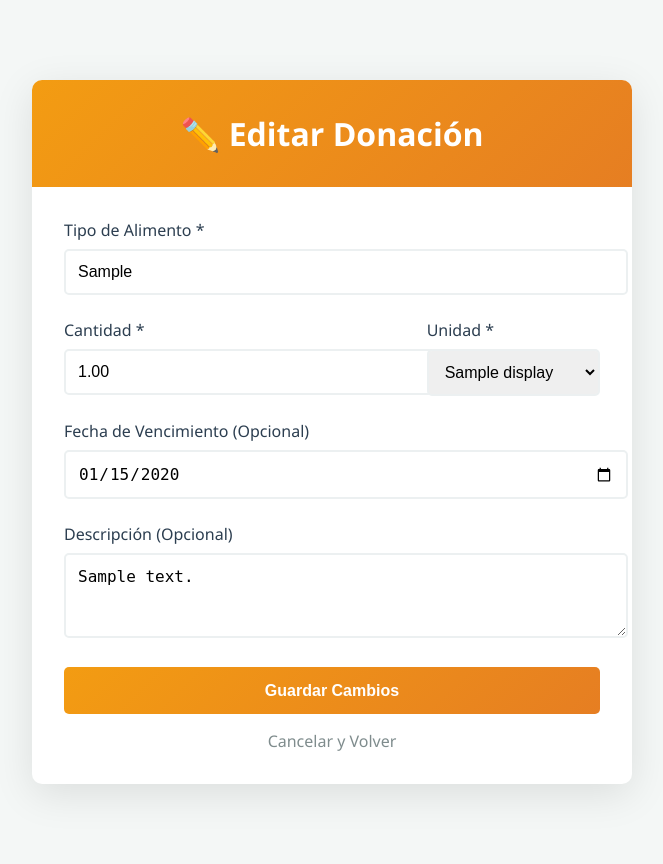
After one commit to SebastianGarrido212/FoodTrack, a Django app: template appFoodtrack/templates/templatesApp/editar_donacion.html in a window 1280 px wide. The commit adds this page. Shown: the whole page, without its empty margins (308-971 px from the left). Run offline with Django 5.2, Linux system fonts and the light colour scheme; tables that the repository leaves empty hold one stand-in row (values such as "Sample post"); the template is opened without the code that fills it: values that come from a table or form of the project are taken from there, most other values are stand-ins (such as "Sample title", 1, 10 or a date in 2020).

Commit message:
CRUD terminado

```diff
--- /dev/null
+++ b/appFoodtrack/templates/templatesApp/editar_donacion.html
@@ -0,0 +1,64 @@
+<!DOCTYPE html>
+<html lang="es">
+<head>
+    <meta charset="UTF-8">
+    <meta name="viewport" content="width=device-width, initial-scale=1.0">
+    <title>Editar Donación - FoodTrack</title>
+    <style>
+        body { font-family: 'Segoe UI', sans-serif; background-color: #f4f7f6; margin: 0; padding: 2rem; display: flex; justify-content: center; align-items: center; min-height: 100vh; }
+        .container { background: white; border-radius: 10px; box-shadow: 0 10px 40px rgba(0,0,0,0.1); max-width: 600px; width: 100%; overflow: hidden; }
+        .header { background: linear-gradient(135deg, #f39c12 0%, #e67e22 100%); color: white; padding: 2rem; text-align: center; }
+        .header h1 { margin: 0; }
+        .form-content { padding: 2rem; }
+        .form-group { margin-bottom: 1.5rem; }
+        .form-group label { display: block; margin-bottom: 0.5rem; color: #2c3e50; font-weight: 500; }
+        .form-group input, .form-group select, .form-group textarea { width: 100%; padding: 0.75rem; border: 2px solid #ecf0f1; border-radius: 5px; font-size: 1rem; transition: border-color 0.3s; }
+        .form-group input:focus, .form-group select:focus, .form-group textarea:focus { outline: none; border-color: #f39c12; }
+        .form-row { display: grid; grid-template-columns: 2fr 1fr; gap: 1rem; }
+        .btn { width: 100%; padding: 0.9rem; background: linear-gradient(135deg, #f39c12 0%, #e67e22 100%); color: white; border: none; border-radius: 5px; font-size: 1rem; font-weight: bold; cursor: pointer; transition: transform 0.2s; }
+        .btn:hover { transform: translateY(-2px); }
+        .back-link { display: block; text-align: center; margin-top: 1rem; color: #7f8c8d; text-decoration: none; }
+        .back-link:hover { color: #e67e22; }
+    </style>
+</head>
+<body>
+    <div class="container">
+        <div class="header">
+            <h1>✏️ Editar Donación</h1>
+        </div>
+        <div class="form-content">
+            <form action="{% url 'editar_donacion' donacion.id %}" method="POST">
+                {% csrf_token %}
+                <div class="form-group">
+                    <label for="tipo_alimento">Tipo de Alimento *</label>
+                    <input type="text" id="tipo_alimento" name="tipo_alimento" value="{{ donacion.tipo_alimento }}" required>
+                </div>
+                <div class="form-row">
+                    <div class="form-group">
+                        <label for="cantidad">Cantidad *</label>
+                        <input type="number" id="cantidad" name="cantidad" value="{{ donacion.cantidad }}" required step="0.01">
+                    </div>
+                    <div class="form-group">
+                        <label for="unidad_medida">Unidad *</label>
+                        <select id="unidad_medida" name="unidad_medida" required>
+                            {% for value, display in unidades %}
+                                <option value="{{ value }}" {% if value == donacion.unidad_medida %}selected{% endif %}>{{ display }}</option>
+                            {% endfor %}
+                        </select>
+                    </div>
+                </div>
+                <div class="form-group">
+                    <label for="fecha_vencimiento">Fecha de Vencimiento (Opcional)</label>
+                    <input type="date" id="fecha_vencimiento" name="fecha_vencimiento" value="{{ donacion.fecha_vencimiento|date:'Y-m-d' }}">
+                </div>
+                <div class="form-group">
+                    <label for="descripcion">Descripción (Opcional)</label>
+                    <textarea id="descripcion" name="descripcion" rows="3">{{ donacion.descripcion }}</textarea>
+                </div>
+                <button type="submit" class="btn">Guardar Cambios</button>
+                <a href="{% url 'verDonaciones' %}" class="back-link">Cancelar y Volver</a>
+            </form>
+        </div>
+    </div>
+</body>
+</html>
--- a/prjFoodtrack/urls.py
+++ b/prjFoodtrack/urls.py
@@ -25,5 +25,7 @@ urlpatterns = [
     path('logout/', views.logout, name="logout"),
     path('dashboard/', views.dashboard, name="dashboard"),
     path('donacion/nueva/', views.crear_donacion, name="crearDonacion"),
-    path('donacion/', views.ver_donaciones, name="verDonaciones")
+    path('donacion/', views.ver_donaciones, name="verDonaciones"),
+    path('donacion/editar/<int:donacion_id>/', views.editar_donacion, name="editar_donacion"),
+    path('donacion/cancelar/<int:donacion_id>/', views.cancelar_donacion, name="cancelar_donacion"),
 ]
```
Also changed, not shown: appFoodtrack/templates/templatesApp/verDonaciones.html (+6 -1 lines), appFoodtrack/views.py (+51 -1 lines).
